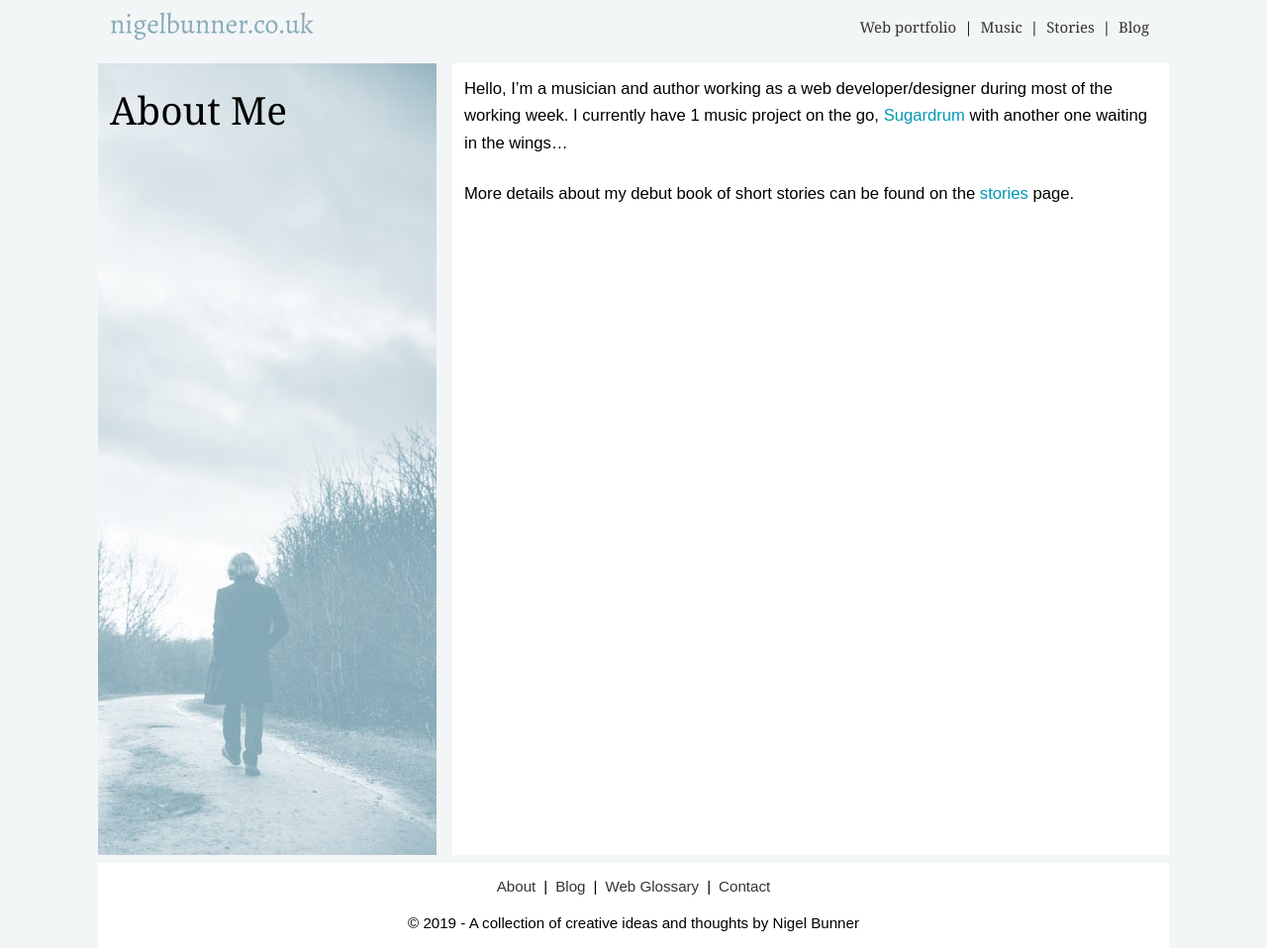
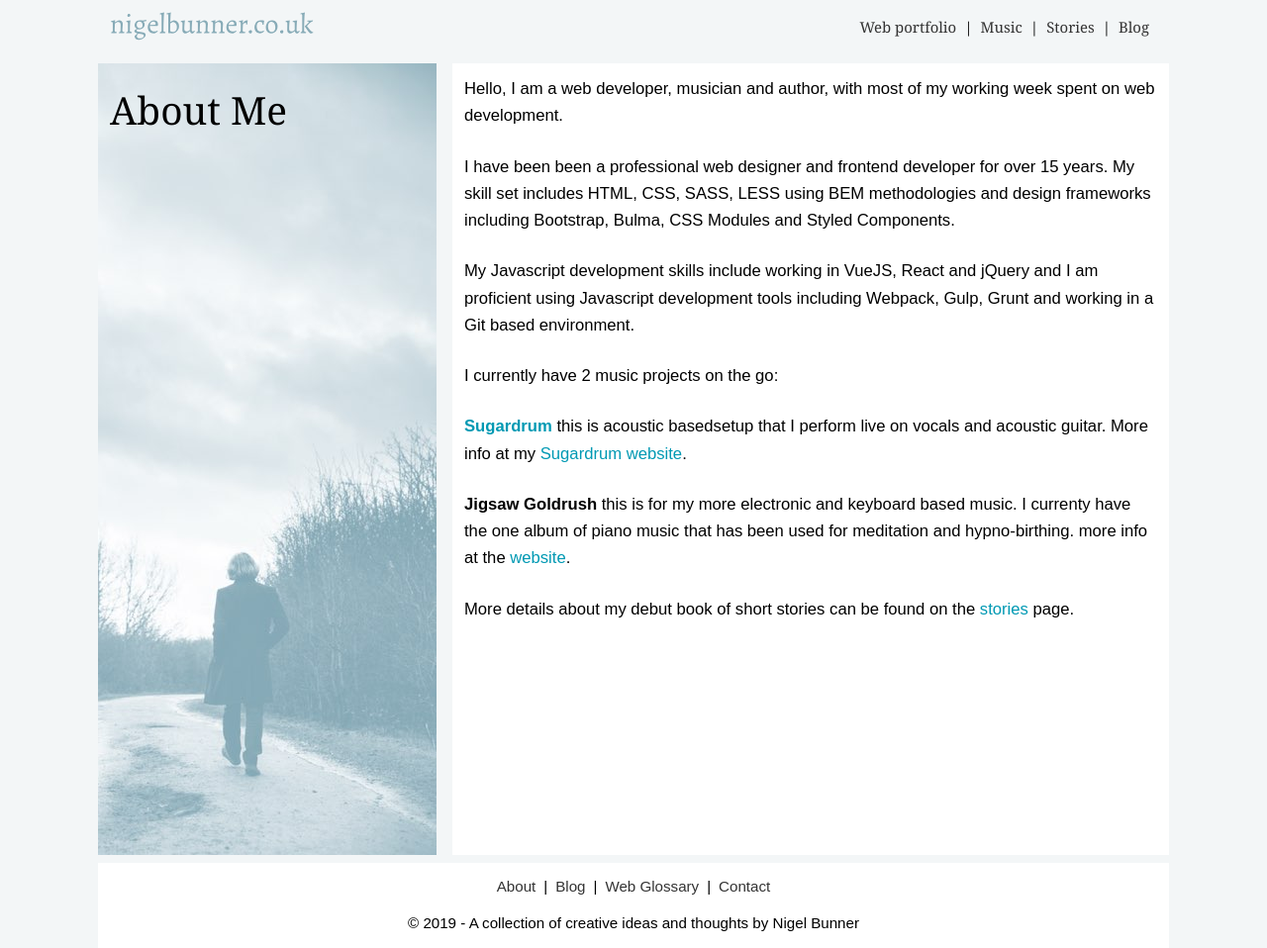
Before and after one commit to nbunner-personal/nigelbunner, a Jekyll site: the page built from pages/about-me.md, in a window 1280 px wide. Shown: the whole page at 99% size. Built offline with Jekyll 4.4.1, drawn with Linux system fonts in a browser that asks for light colours; nearby versions of some CDN libraries.

Commit message:
Updating content

```diff
--- a/pages/about-me.md
+++ b/pages/about-me.md
@@ -5,6 +5,16 @@ currentPage: about
 permalink: /about-me.html
 ---
 
-Hello, I'm a musician and author working as a web developer/designer during most of the working week. I currently have 1 music project on the go, [Sugardrum](/music.html) with another one waiting in the wings&hellip;
+Hello, I am a web developer, musician and author, with most of my working week spent on web development.
+
+I have been been a professional web designer and frontend developer for over 15 years. My skill set includes HTML, CSS, SASS, LESS using BEM methodologies and design frameworks including Bootstrap, Bulma, CSS Modules and Styled Components.
+
+My Javascript development skills include working in VueJS, React and jQuery and I am proficient using Javascript development tools including Webpack, Gulp, Grunt and working in a Git based environment.
+
+I currently have 2 music projects on the go:
+
+**[Sugardrum](/music.html)** this is acoustic basedsetup that I perform live on vocals and acoustic guitar. More info at my [Sugardrum website](https://sugardrum.com).
+
+**Jigsaw Goldrush** this is for my more electronic and keyboard based music. I currenty have the one album of piano music that has been used for meditation and hypno-birthing. more info at the [website](https://www.jigsawgoldrush.com).
 
 More details about my debut book of short stories can be found on the [stories](/stories.html) page.
```
Also changed, not shown: pages/web-portfolio.md (+1 -1 lines).
